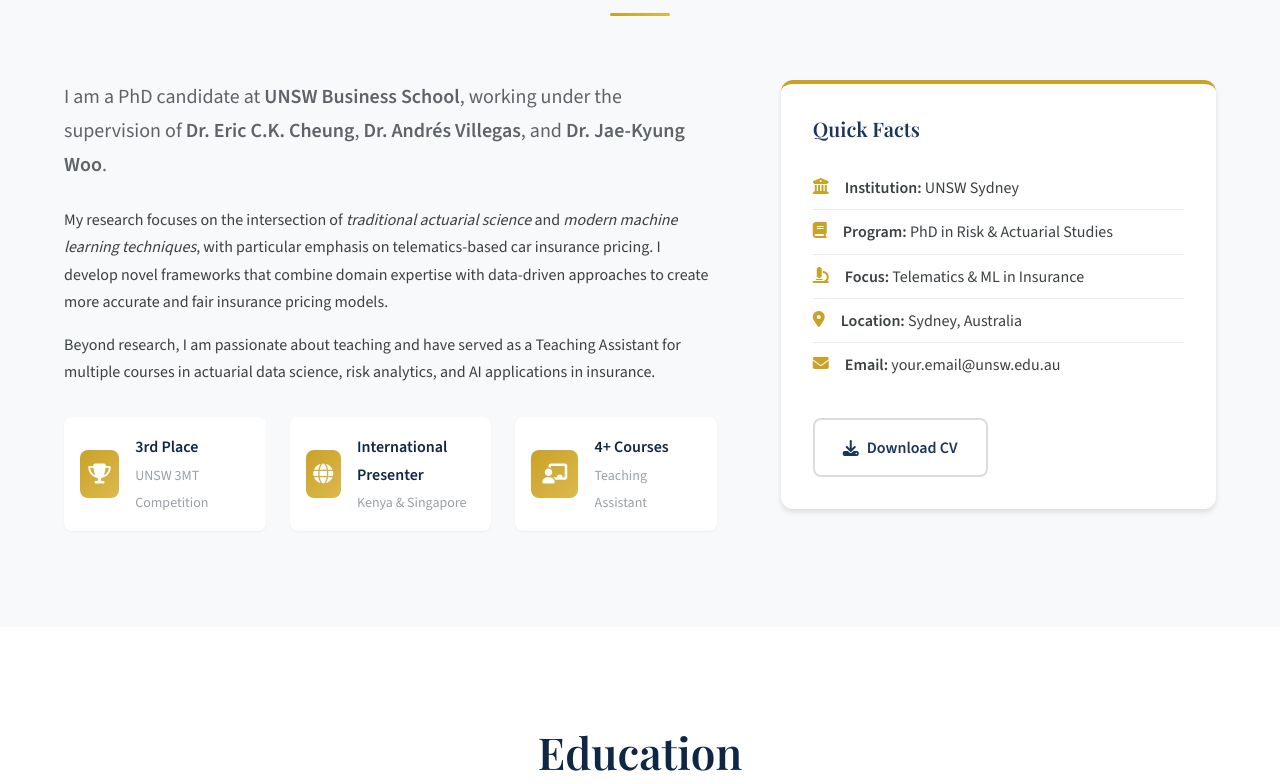
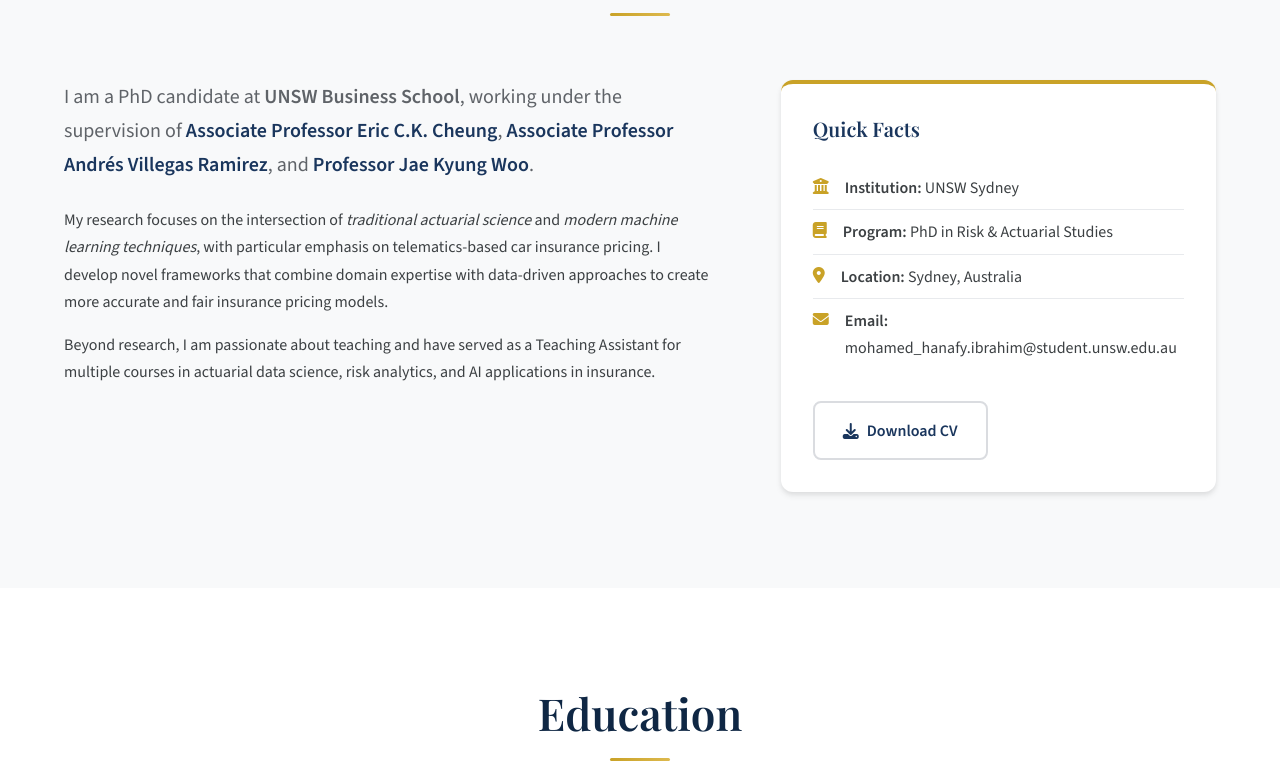
Before and after one commit to MohamedHanafyKotbIbrahim14/Mohamed-Hanafy-Kotb-Ibrahim, a plain HTML site: page index.html in a window 1280 px wide. Shown: the part 956-1740 px from the top of the page. Drawn offline with nearby package versions, Linux system fonts and the light colour scheme.

Commit message:
Add files via upload

```diff
--- a/index.html
+++ b/index.html
@@ -110,7 +110,9 @@
                 <div class="about-text">
                     <p class="about-intro">
                         I am a PhD candidate at <strong>UNSW Business School</strong>, working under the supervision of
-                        <strong>Dr. Eric C.K. Cheung</strong>, <strong>Dr. Andrés Villegas</strong>, and <strong>Dr. Jae-Kyung Woo</strong>.
+                        <a href="https://www.unsw.edu.au/staff/eric-c-k--cheung" target="_blank" rel="noopener"><strong>Associate Professor Eric C.K. Cheung</strong></a>,
+                        <a href="https://www.unsw.edu.au/staff/andres-villegas-ramirez" target="_blank" rel="noopener"><strong>Associate Professor Andrés Villegas Ramirez</strong></a>, and
+                        <a href="https://www.unsw.edu.au/staff/jae-kyung-woo" target="_blank" rel="noopener"><strong>Professor Jae Kyung Woo</strong></a>.
                     </p>
                     <p>
                         My research focuses on the intersection of <em>traditional actuarial science</em> and <em>modern machine learning techniques</em>,
@@ -121,35 +123,6 @@
                         Beyond research, I am passionate about teaching and have served as a Teaching Assistant for multiple
                         courses in actuarial data science, risk analytics, and AI applications in insurance.
                     </p>
-                    <div class="about-highlights">
-                        <div class="highlight-item">
-                            <div class="highlight-icon">
-                                <i class="fas fa-trophy"></i>
-                            </div>
-                            <div class="highlight-text">
-                                <strong>3rd Place</strong>
-                                <span>UNSW 3MT Competition</span>
-                            </div>
-                        </div>
-                        <div class="highlight-item">
-                            <div class="highlight-icon">
-                                <i class="fas fa-globe"></i>
-                            </div>
-                            <div class="highlight-text">
-                                <strong>International Presenter</strong>
-                                <span>Kenya & Singapore</span>
-                            </div>
-                        </div>
-                        <div class="highlight-item">
-                            <div class="highlight-icon">
-                                <i class="fas fa-chalkboard-teacher"></i>
-                            </div>
-                            <div class="highlight-text">
-                                <strong>4+ Courses</strong>
-                                <span>Teaching Assistant</span>
-                            </div>
-                        </div>
-                    </div>
                 </div>
                 <div class="about-card">
                     <h3 class="card-title">Quick Facts</h3>
@@ -163,16 +136,12 @@
                             <span><strong>Program:</strong> PhD in Risk & Actuarial Studies</span>
                         </li>
                         <li>
-                            <i class="fas fa-microscope"></i>
-                            <span><strong>Focus:</strong> Telematics & ML in Insurance</span>
-                        </li>
-                        <li>
                             <i class="fas fa-map-marker-alt"></i>
                             <span><strong>Location:</strong> Sydney, Australia</span>
                         </li>
                         <li>
                             <i class="fas fa-envelope"></i>
-                            <span><strong>Email:</strong> your.email@unsw.edu.au</span>
+                            <span><strong>Email:</strong> mohamed_hanafy.ibrahim@student.unsw.edu.au</span>
                         </li>
                     </ul>
                     <a href="assets/documents/CV.pdf" class="btn btn-outline" download>
@@ -500,11 +469,11 @@
                     </div>
                     <div class="conference-content">
                         <div class="conference-year">2025</div>
-                        <h3 class="conference-title">AAERS Program</h3>
-                        <p class="conference-venue">UNSW Conferences, Sydney</p>
+                        <h3 class="conference-title">Australasian Actuarial Education and Research Symposium (AAERS)</h3>
+                        <p class="conference-venue">UNSW Sydney, Australia</p>
                         <div class="conference-links">
-                            <a href="https://www.linkedin.com/in/mohamed-hanafy-kotb-ibrahim-9ba128224/" target="_blank" class="conference-link">
-                                <i class="fab fa-linkedin"></i> LinkedIn
+                            <a href="https://conference.unsw.edu.au/en/2025-australasian-actuarial-education-and-research-symposium" target="_blank" class="conference-link">
+                                <i class="fas fa-external-link-alt"></i> Conference Page
                             </a>
                         </div>
                     </div>
@@ -714,7 +683,7 @@
                         </div>
                         <div class="contact-details">
                             <h4>Email</h4>
-                            <a href="mailto:your.email@unsw.edu.au">your.email@unsw.edu.au</a>
+                            <a href="mailto:mohamed_hanafy.ibrahim@student.unsw.edu.au">mohamed_hanafy.ibrahim@student.unsw.edu.au</a>
                         </div>
                     </div>
 
```
